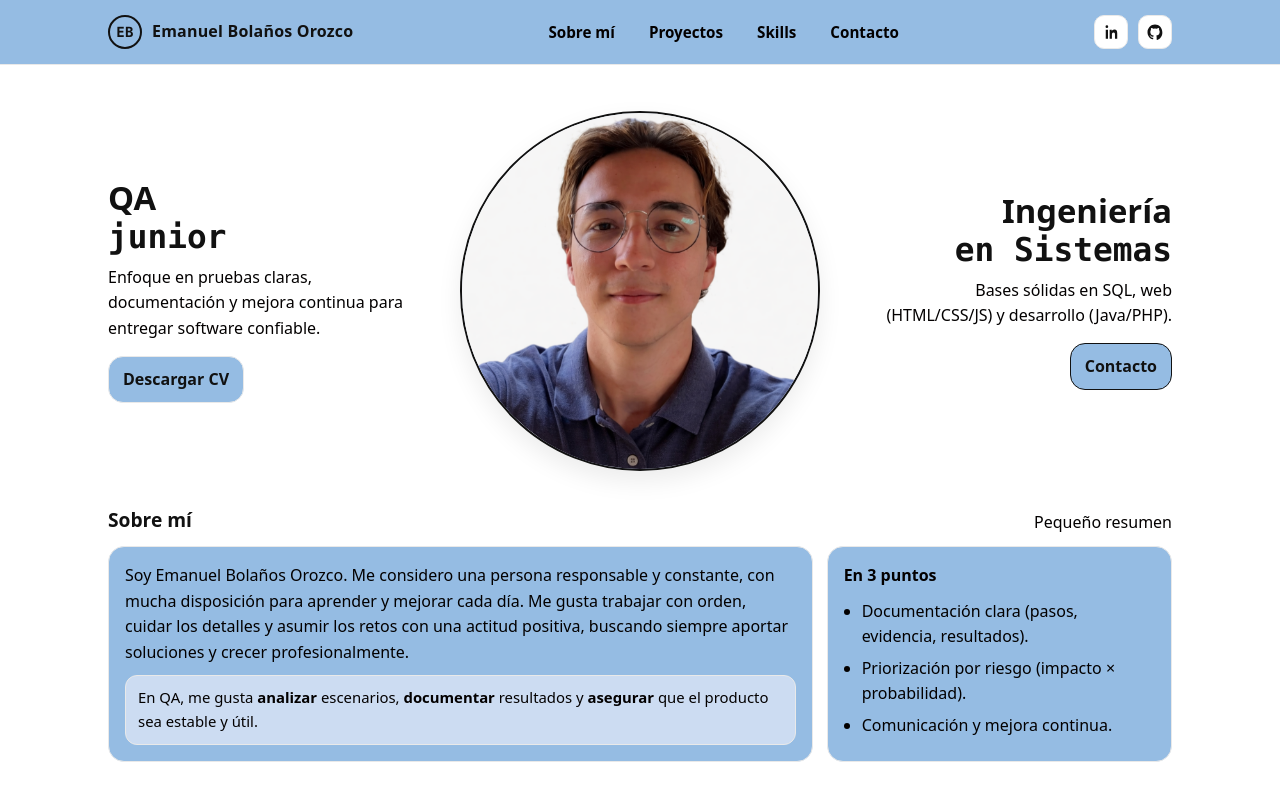
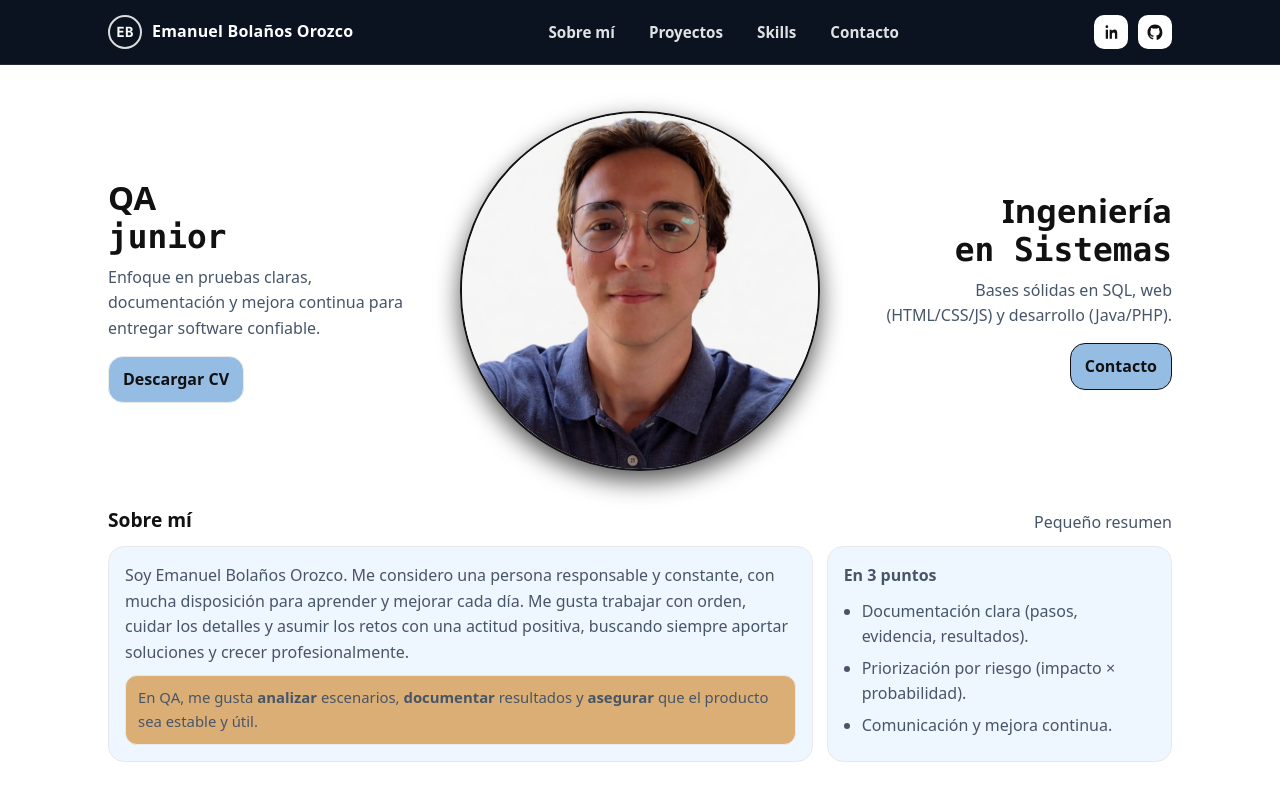
Before and after one commit to emabolanos/emabolanos.github.io, a plain HTML site: page portafolio/index.html in a window 1280 px wide. Shown: the top 793 px of the page. Drawn offline with Linux system fonts and the light colour scheme.

Commit message:
Update styles.css

```diff
--- a/portafolio/styles.css
+++ b/portafolio/styles.css
@@ -1,11 +1,22 @@
-
 :root{
   --bg: #ffffff;
   --text: #111111;
-  --muted: #030000;
+  --muted: #475569;      /* antes estaba casi negro, ahora sí es "muted" */
   --line: #e9e9e9;
-  --soft: #dae5f7cc;
-  --shadow: 0 10px 24px rgba(0,0,0,.08);
+
+  /* Colores nuevos (sin cambiar estructura) */
+  --nav-bg: #0b1220;     /* barra de navegación */
+  --nav-hover: rgba(255,255,255,.12);
+
+  --primary: #95bce3;    /* azul principal (botones/acento) */
+  --primary-hover: #dde6f0;
+
+  --card-bg: #eef6ff;    /* tarjetas */
+  --project-bg: #ffffff; /* cards de proyectos */
+  --note-bg: #daae74;    /* notas (beige suave) */
+
+  --soft: #e2eafa;      /* hover/chips suaves */
+  --shadow: 0 10px 24px rgba(0, 0, 0, 0.658);
   --radius: 16px;
   --max: 1100px;
   --mono: ui-monospace, SFMono-Regular, Menlo, Monaco, Consolas, "Liberation Mono","Courier New", monospace;
@@ -34,9 +45,9 @@ a{ color: inherit; }
   position: sticky;
   top: 0;
   z-index: 20;
-  background: #95bce3;
+  background: var(--nav-bg);
   backdrop-filter: blur(10px);
-  border-bottom: 1px solid var(--line);
+  border-bottom: 1px solid rgba(255,255,255,.10);
 }
 .nav-inner{
   max-width: var(--max);
@@ -55,16 +66,18 @@ a{ color: inherit; }
   font-weight: 900;
   text-decoration: none;
   letter-spacing: .2px;
+  color: #ffffff;
 }
 .logo{
   width: 34px; height: 34px;
-  border: 2px solid var(--text);
+  border: 2px solid rgba(255,255,255,.85);
   border-radius: 999px;
   display:grid;
   place-items:center;
   font-family: var(--mono);
   font-weight: 900;
   font-size: 14px;
+  color: #ffffff;
 }
 .navlinks{
   display: flex;
@@ -74,15 +87,15 @@ a{ color: inherit; }
 }
 .navlinks a{
   text-decoration:none;
-  color: var(--muted);
+  color: rgba(255,255,255,.88);
   font-weight: 800;
   font-size: .95rem;
   padding: 8px 10px;
   border-radius: 999px;
 }
 .navlinks a:hover{
-  background: var(--soft);
-  color: var(--text);
+  background: var(--nav-hover);
+  color: #daae74;
 }
 .social{
   display:flex; gap:10px; align-items:center;
@@ -92,16 +105,16 @@ a{ color: inherit; }
 }
 .icon a{
   display:grid; place-items:center;
-  width_toggle: 32px;
+  width: 32px; /* FIX: antes era width_toggle */
 }
 .iconbtn{
   width: 34px; height: 34px;
-  border:1px solid var(--line);
+  border:1px solid rgba(255,255,255,.18);
   border-radius: 10px;
   display:grid; place-items:center;
-  background: #fff;
+  background: #ffffff;
 }
-.iconbtn:hover{ background: var(--soft); }
+.iconbtn:hover{ background: #daae74; }
 
 /* Hero split */
 .hero{
@@ -176,14 +189,16 @@ a{ color: inherit; }
   padding: 10px 14px;
   border-radius: 15px;
   border: 1px solid var(--text);
-  background: #95bce3;
+  background: var(--primary);
   text-decoration: none;
   font-weight: 900;
 }
-.btn:hover{ background: var(--soft); }
+.btn:hover{ background: var(--primary-hover); }
 .btn.ghost{
   border-color: var(--line);
+  border-radius: 15px;
   color: var(--text);
+  background: #95bce3;  /* antes quedaba azul por herencia */
 }
 .btn.ghost:hover{ background: var(--soft); }
 
@@ -223,7 +238,7 @@ a{ color: inherit; }
 .card{
   border: 1px solid var(--line);
   border-radius: var(--radius);
-  background: #95bce3;
+  background: var(--card-bg);
 }
 .card .content{
   padding: 16px;
@@ -261,9 +276,8 @@ ul.clean li{ margin: 6px 0; }
   padding: 16px;
   border-radius: var(--radius);
   border: 1px solid var(--line);
-  background: #95bce3;
-  justify-self: center;  /* centra la CARD dentro de su celda del grid */
-
+  background: var(--project-bg);
+  justify-self: center;  /* como lo tenías */
 }
 .project h3{
   margin: 0;
@@ -292,7 +306,7 @@ ul.clean li{ margin: 6px 0; }
   padding: 10px 12px;
   border-radius: 12px;
   border: 1px solid var(--line);
-  background: var(--soft);
+  background: var(--note-bg);
   color: var(--muted);
   font-size: .93rem;
 }
```
